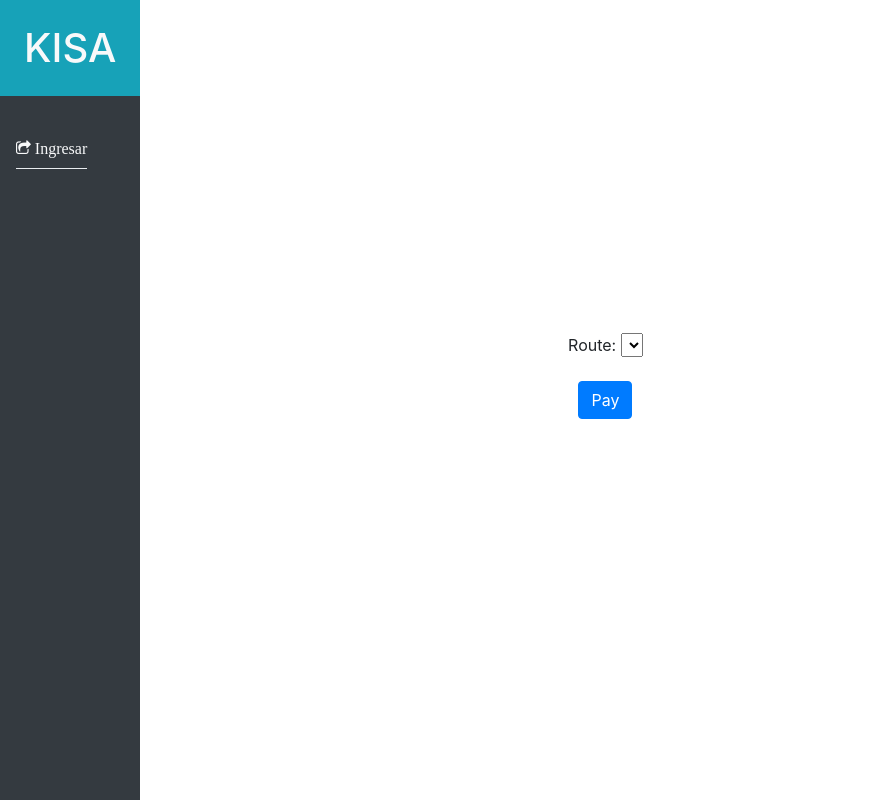
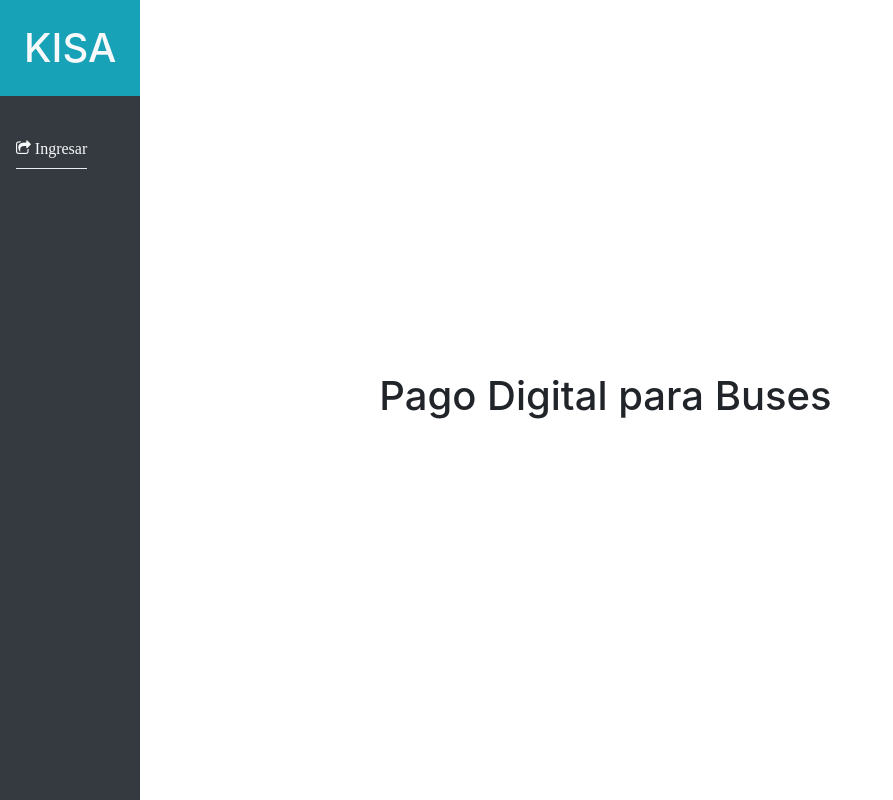
Before and after one commit to FaNnT0m/KISA, a Django app: page / in a window 1280 px wide. Shown: the whole page, without its empty margins (0-893 px from the left). Run offline with Django 3.2, Linux system fonts and the light colour scheme; lists and menus that the app fills with data are empty; parts of the project's set-up code (start-up, migrations or seed data) failed here and were passed over; some libraries are stand-ins or nearby versions.

Commit message:
Routes had been added in htmt

```diff
--- a/apps/main/views.py
+++ b/apps/main/views.py
@@ -14,7 +14,6 @@ def ticket_payment(request):
     route= BusRoute.objects.values_list('title',flat=True) #Con 'flat' retorna el set limpio, sin comillas ni parentesis
     ticket =BusRoute.objects.values_list('ticket_price',flat=True)
     client = request.user.client
-
     if request.method == 'POST':
         selected_value_route = request.POST['busroute']
         route_selected_price = BusRoute.objects.get(title=selected_value_route)
@@ -25,7 +24,7 @@ def ticket_payment(request):
         'route' : route,
         'ticket' : ticket
     }
-    return render(request,'main/index.html',context)
+    return render(request,'main/ticket_payment.html',context)
 
 def register(request):
     if request.method == 'POST':
--- a/templates/main/base.html
+++ b/templates/main/base.html
@@ -30,7 +30,7 @@
                             <hr class="dropdown-divider">
 
                             <li class="mt-4">
-                                <a class="text-light" href="#">
+                                <a class="text-light" href="{% url 'digital_wallet' %}">
                                     <span class=" fa fa-credit-card-alt"> <span>Monedero electronico</span></span>
                                 </a>
                             </li>
--- a/templates/main/index.html
+++ b/templates/main/index.html
@@ -1,19 +1,5 @@
 {% extends "./base.html" %} {% block content %}
 
-<form class="text-center mb-5" method="POST">
-    {% csrf_token %}
-
-    <div class="form-group">
-        <label>Route:</label>
-        <select name="busroute">
-        {% for route in route %}
-            {% for ticket in ticket %}
-                <option value="{{route}}">{{route}}, {{ticket}} colones</option>
-                {%endfor%}
-        {%endfor%}
-        </select>
-    </div>
-    <button type="submit" class="btn btn-primary">Pay</button>
-</form>
+<h1>Pago Digital para Buses</h1>
 
 {% endblock %}
```
Also changed, not shown: templates/main/ticket_payment.html (+0 -10 lines), db.sqlite3.
